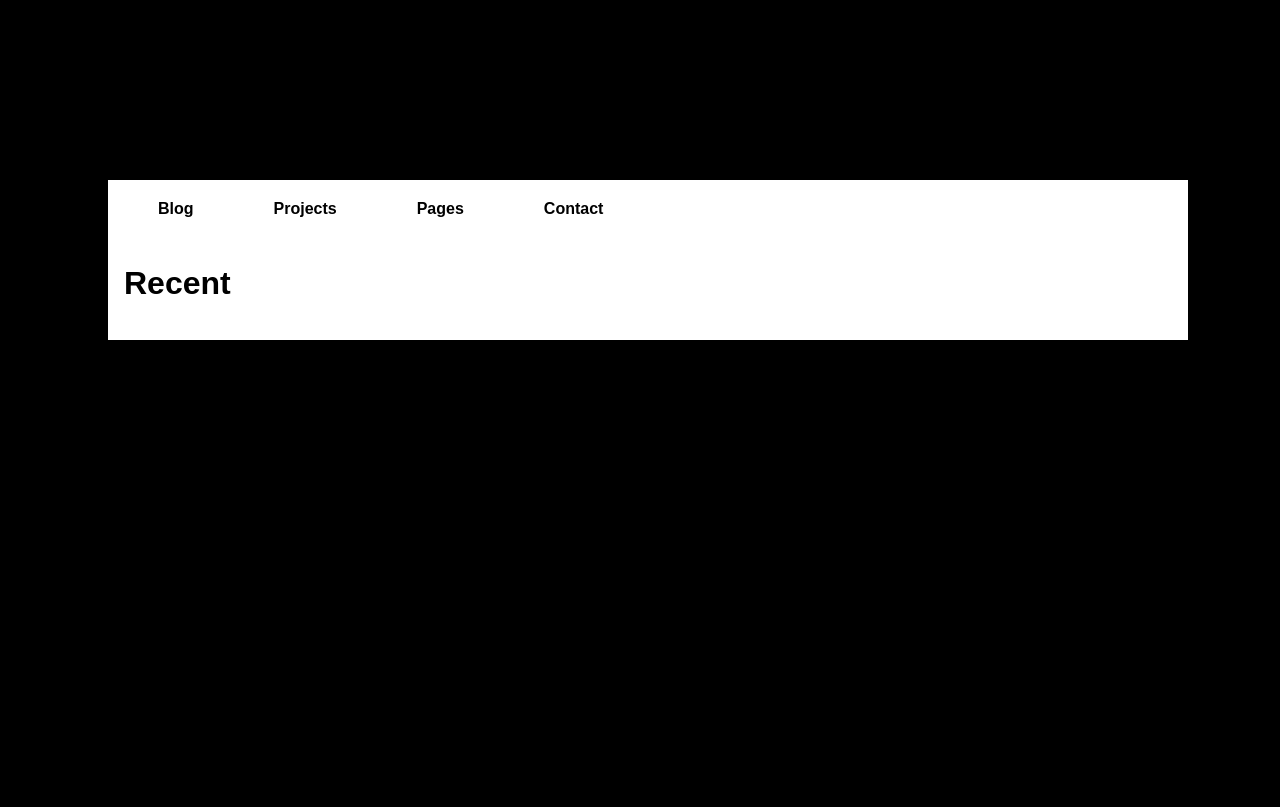
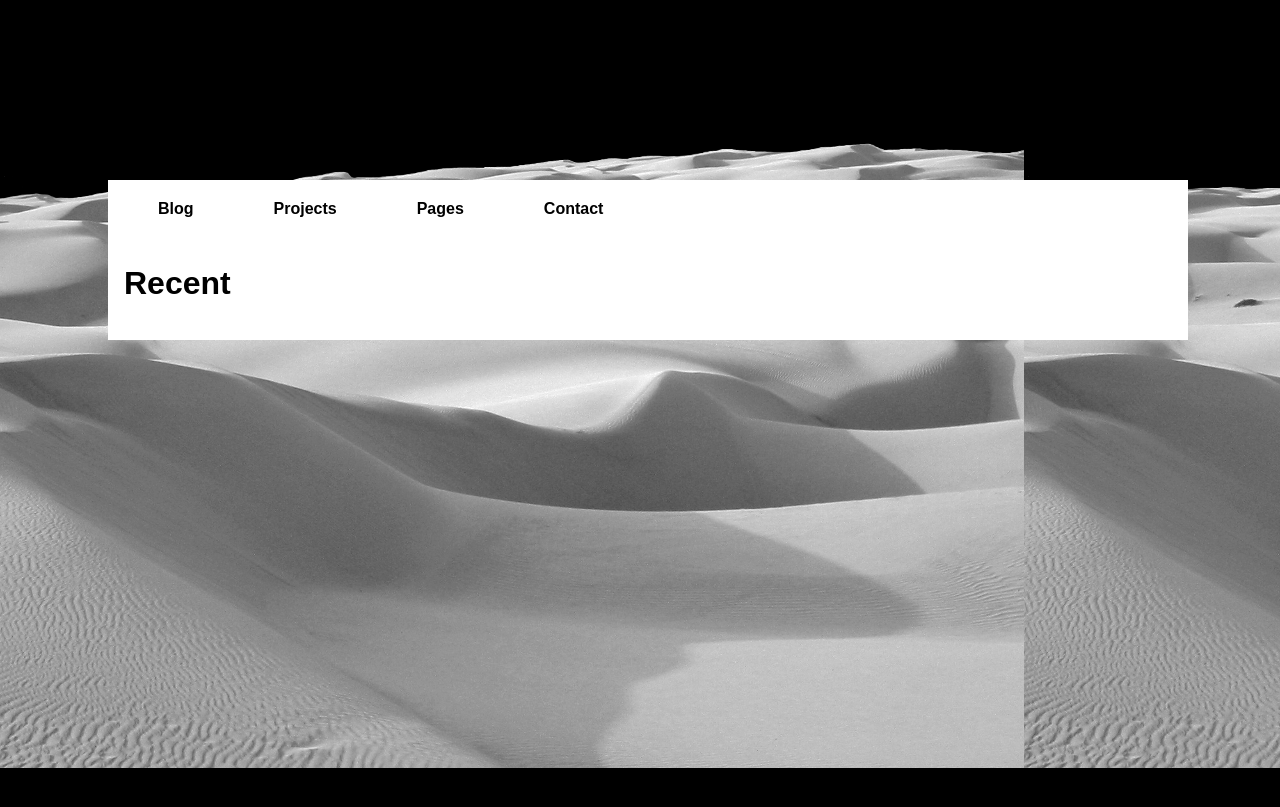
Before and after one commit to postmodern/postmodern.github.io, a Jekyll site: the page built from index.html, in a window 1280 px wide. Shown: the top 807 px of the page. Built offline with Jekyll 4.4.1, drawn with Linux system fonts in a browser that asks for light colours.

Commit message:
Added a background image.

```diff
--- a/css/default.css
+++ b/css/default.css
@@ -1,6 +1,8 @@
 body {
 	width: 100%;
 	background-color: black;
+	background-image: url(/images/sand_dunes.png);
+	background-attachment: fixed;
 	font-family: sans-serif;
 }
 
```
Also changed, not shown: images/sand_dunes.png (added), 1 other file.
